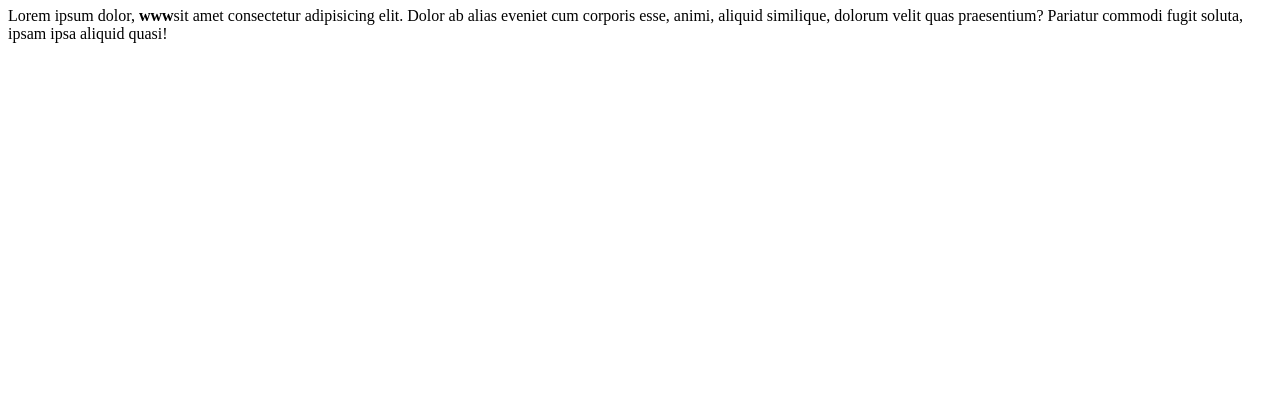
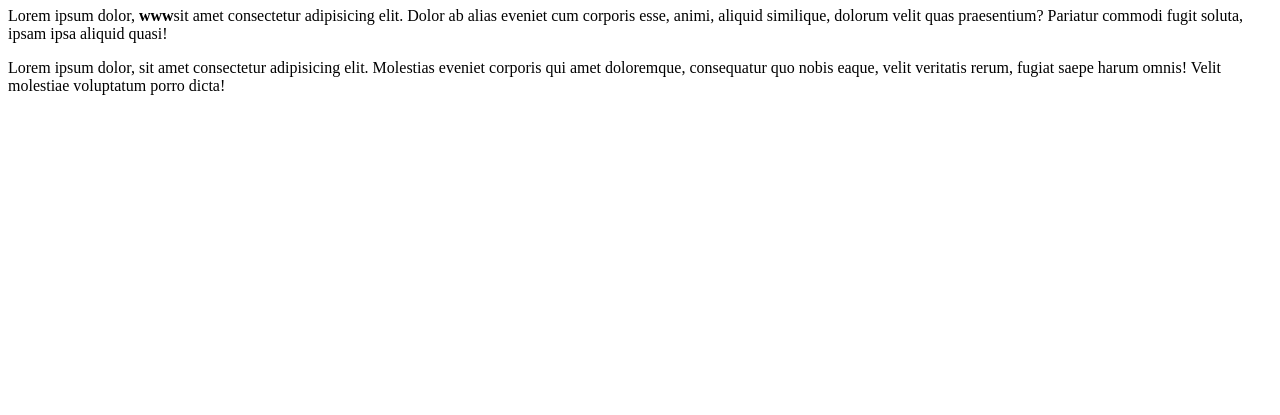
Before and after one commit to youngmaisa/demogithub, a plain HTML site: page index.html in a window 1280 px wide. Shown: the part 385-800 px from the top of the page. Drawn offline with Linux system fonts and the light colour scheme.

Commit message:
Cambio en index

```diff
--- a/index.html
+++ b/index.html
@@ -11,5 +11,7 @@
 <body>
     <h1>Hola mundo</h1>
     <p>Lorem ipsum dolor, <strong>www</strong>sit amet consectetur adipisicing elit. Dolor ab alias eveniet cum corporis esse, animi, aliquid similique, dolorum velit quas praesentium? Pariatur commodi fugit soluta, ipsam ipsa aliquid quasi!</p>
+
+    <p>Lorem ipsum dolor, sit amet consectetur adipisicing elit. Molestias eveniet corporis qui amet doloremque, consequatur quo nobis eaque, velit veritatis rerum, fugiat saepe harum omnis! Velit molestiae voluptatum porro dicta!</p>
 </body>
 </html>
```
